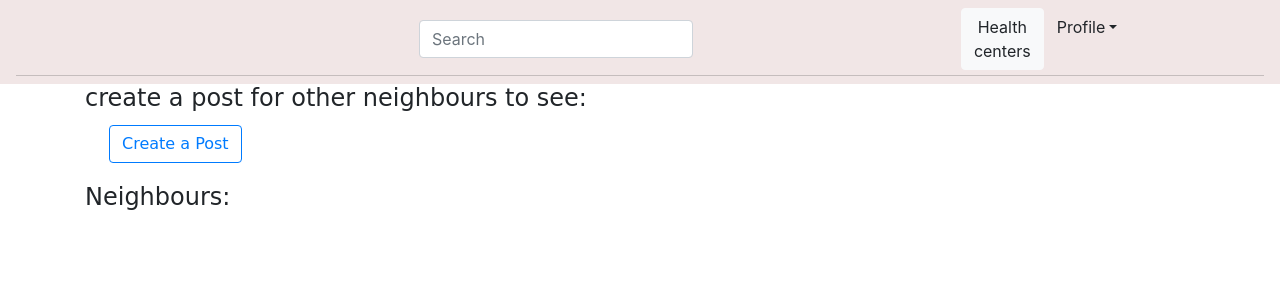
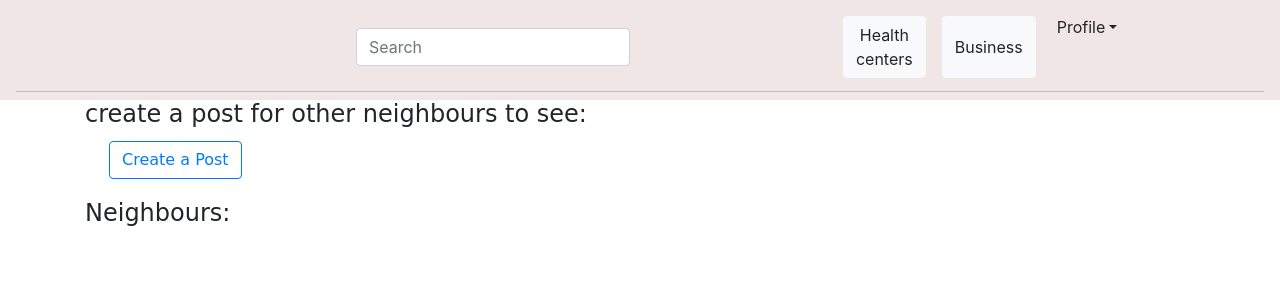
Before and after one commit to ObadiaH123/neighbour, a Django app: page / in a window 1280 px wide. Shown: the top 300 px of the page. Run offline with Django 3.2, Linux system fonts and the light colour scheme; the visitor is signed in with stand-in values (Sample User, id 1); data comes from the database, SQL or seed files in the repository; data that the repository does not hold is empty; some libraries are stand-ins or nearby versions; some web fonts are replaced.

Commit message:
create the views for emergencies

```diff
--- a/neighbour/admin.py
+++ b/neighbour/admin.py
@@ -1,5 +1,5 @@
 from django.contrib import admin
-from .models import Post,Profile,Business, Healthcenter, Neighbour
+from .models import Post,Profile,Business, Healthcenter, Neighbour,Emergency
 
 # Register your models here.
 admin.site.register(Post)
@@ -8,3 +8,4 @@ admin.site.register(Neighbour)
 
 admin.site.register(Business)
 admin.site.register(Healthcenter)
+admin.site.register(Emergency)
--- a/neighbour/templates/business.html
+++ b/neighbour/templates/business.html
@@ -26,7 +26,7 @@
 </div>
 <div class="col-md-4">
     <div class="card border-success mb-3" style="max-width: 18rem;">
-        <div class="card-header bg-transparent border-success">{{hrdware.name}}</div>
+        <div class="card-header bg-transparent border-success">{{hardware.name}}</div>
         <div class="card-body text-success">
           <h5 class="card-title">Success card title</h5>
           <p class="card-text">Some quick example text to build on the card title and make up the bulk of the card's content.</p>
--- a/neighbour/templates/navbar.html
+++ b/neighbour/templates/navbar.html
@@ -19,8 +19,8 @@
             <div class="col-sm-6 col-md-6" style="display: inline-flex; margin-right: 50px;">
                 {% if user.is_authenticated %}
 
-                <button class="btn btn-light"> <a href="{%url 'health'%}" style="color: inherit;">Health centers</a></button>
-
+                <button class="btn btn-light m-2"> <a href="{%url 'health'%}" style="color: inherit;">Health centers</a></button>
+                <button class="btn btn-light m-2"> <a href="{%url 'business'%}" style="color: inherit;">Business</a></button>
                 <div class="instaicon like" style="display: inline;" class="dropdown">
                     <a href="{% url 'profile' user.username %}" class="dropdown-toggle btn btn-default"
                         data-toggle="dropdown" role="button" aria-expanded="false">Profile</a>
--- a/neighbour/views.py
+++ b/neighbour/views.py
@@ -123,3 +123,10 @@ def neighbour(request):
     else:
         form = NeighbourForm()
     return render(request,'neighbour.html', {"form":form})
+
+def emergency(request):
+    police = Business.objects.get(pk=1)
+    fire= Business.objects.get(pk=2)
+
+
+    return render(request, 'emergency.html', {"police":police, "fire":fire})
```
